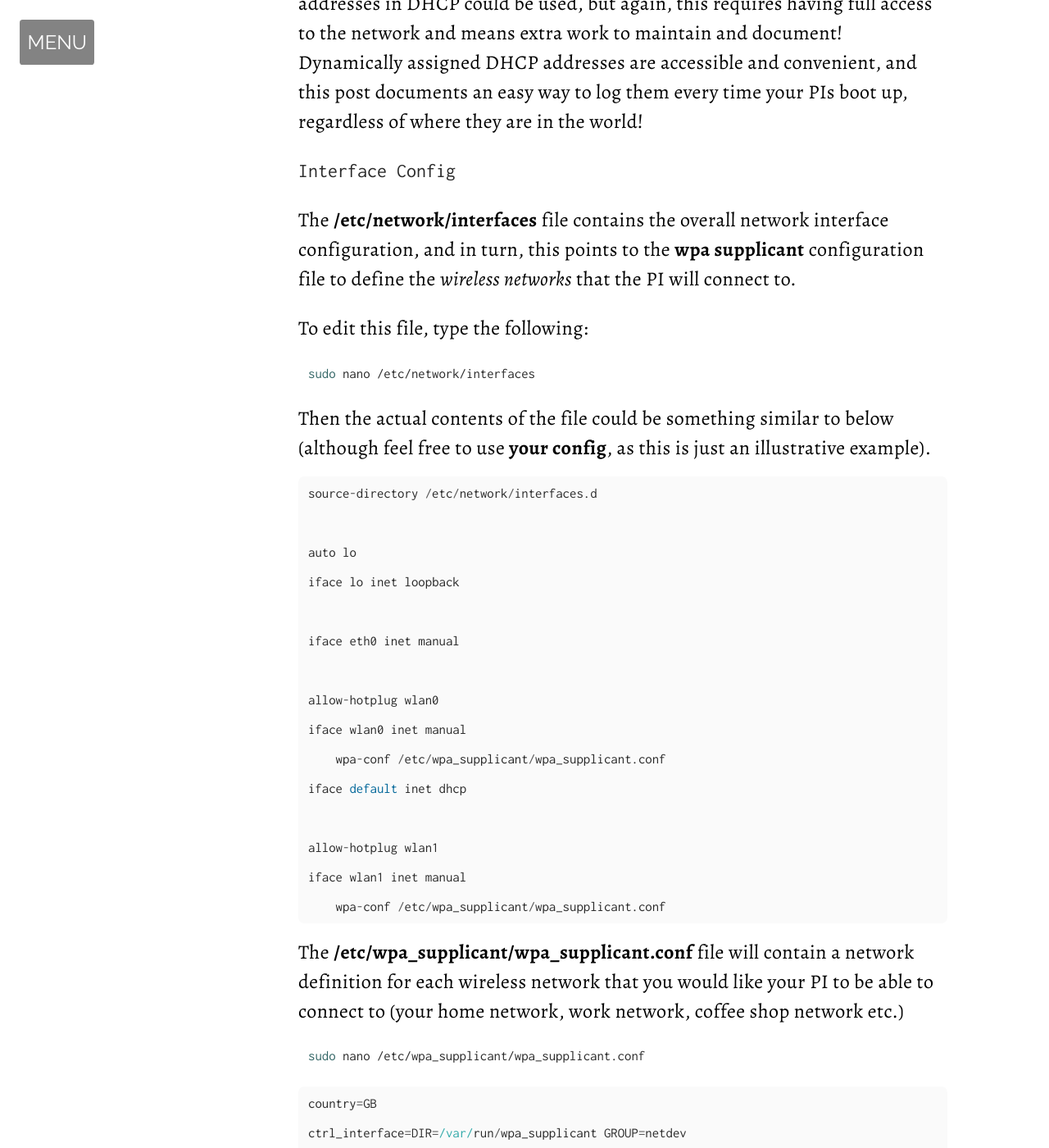
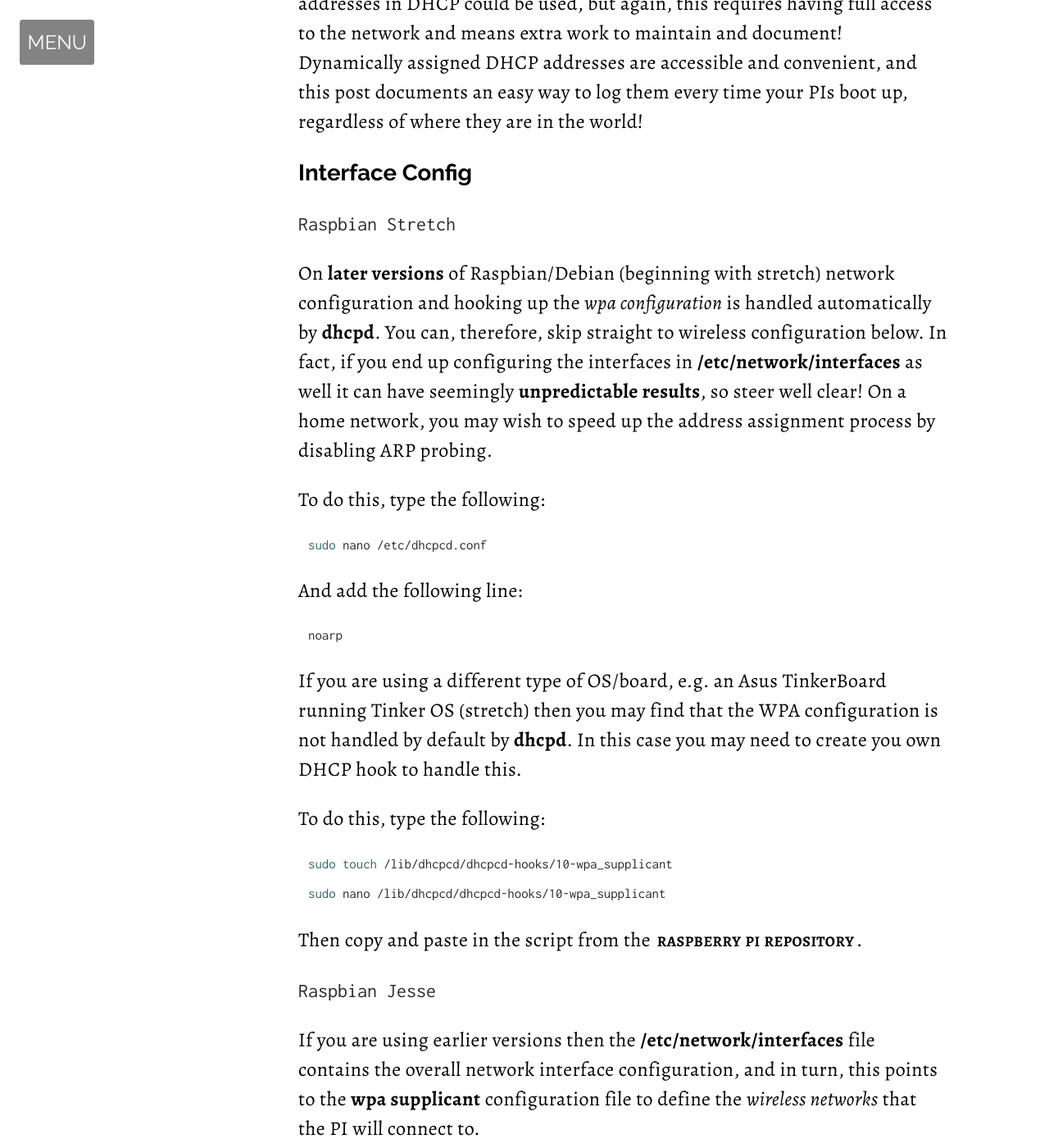
Before and after one commit to LifeStack-IO/lifestack-io.github.io, a Jekyll site: the page built from _posts/2018-01-16-Raspberry-PI-Address-Logging.md, in a window 1280 px wide and 1400 px high, scrolled down 1555 px. Shown: the whole window at 82% size. Built offline with Jekyll 4.4.1, drawn with Linux system fonts in a browser that asks for light colours; some web fonts are replaced; some of the changed text lies outside the part shown.

Commit message:
Raspberry PI updates for Debian Stretch

```diff
--- a/_posts/2018-01-16-Raspberry-PI-Address-Logging.md
+++ b/_posts/2018-01-16-Raspberry-PI-Address-Logging.md
@@ -32,9 +32,35 @@ There are a plethora of [excellent guides][3] to help you get your PI to automat
 
 Alternatively, you could assign a _static IP address_ to your device, but this is a pain if you need to connect to multiple networks or operate in an environment where you don't have full control of the _IP Addressing Space_ (e.g. at work). You can also use a dynamic DNS registration service, but this will only give you the external IP address (e.g. Internet faced) of your device, which isn't much use if you need to connect to it locally. Finally, reserved IP addresses in DHCP could be used, but again, this requires having full access to the network and means extra work to maintain and document! Dynamically assigned DHCP addresses are accessible and convenient, and this post documents an easy way to log them every time your PIs boot up, regardless of where they are in the world!
 
-    Interface Config
+### Interface Config
 
-The __/etc/network/interfaces__ file contains the overall network interface configuration, and in turn, this points to the __wpa supplicant__ configuration file to define the _wireless networks_ that the PI will connect to.
+    Raspbian Stretch
+
+On __later versions__ of Raspbian/Debian (beginning with stretch) network configuration and hooking up the _wpa configuration_ is handled automatically by __dhcpd__. You can, therefore, skip straight to wireless configuration below. In fact, if you end up configuring the interfaces in __/etc/network/interfaces__ as well it can have seemingly __unpredictable results__, so steer well clear! On a home network, you may wish to speed up the address assignment process by disabling ARP probing.
+
+To do this, type the following:
+{% highlight bash %}
+sudo nano /etc/dhcpcd.conf
+{% endhighlight %}
+
+And add the following line:
+{% highlight javascript %}
+noarp
+{% endhighlight %}
+
+If you are using a different type of OS/board, e.g. an Asus TinkerBoard running Tinker OS (stretch) then you may find that the WPA configuration is not handled by default by __dhcpd__. In this case you may need to create you own DHCP hook to handle this.
+
+To do this, type the following:
+{% highlight bash %}
+sudo touch /lib/dhcpcd/dhcpcd-hooks/10-wpa_supplicant
+sudo nano /lib/dhcpcd/dhcpcd-hooks/10-wpa_supplicant
+{% endhighlight %}
+
+Then copy and paste in the script from the [Raspberry Pi repository](https://github.com/raspberrypi-ui/dhcpcd-6.7.1/blob/master/dhcpcd-hooks/10-wpa_supplicant){:target="_blank" rel="noopener"}.
+
+    Raspbian Jesse
+
+If you are using earlier versions then the __/etc/network/interfaces__ file contains the overall network interface configuration, and in turn, this points to the __wpa supplicant__ configuration file to define the _wireless networks_ that the PI will connect to.
 
 To edit this file, type the following:
 {% highlight bash %}
@@ -48,17 +74,21 @@ source-directory /etc/network/interfaces.d
 auto lo
 iface lo inet loopback
 
-iface eth0 inet manual
+auto eth0
+iface eth0 inet dhcp
 
 allow-hotplug wlan0
-iface wlan0 inet manual
+auto wlan0
+iface wlan0 inet dhcp
     wpa-conf /etc/wpa_supplicant/wpa_supplicant.conf
-iface default inet dhcp
 
+auto wlan1
 allow-hotplug wlan1
-iface wlan1 inet manual
+iface wlan1 inet dhcp
     wpa-conf /etc/wpa_supplicant/wpa_supplicant.conf
 {% endhighlight %}{:class="code"}
+
+### Wireless Config
 
 The __/etc/wpa_supplicant/wpa_supplicant.conf__ file will contain a network definition for each wireless network that you would like your PI to be able to connect to (your home network, work network, coffee shop network etc.)
 
```
Also changed, not shown: _data/imports.yml (+94 -90 lines).
